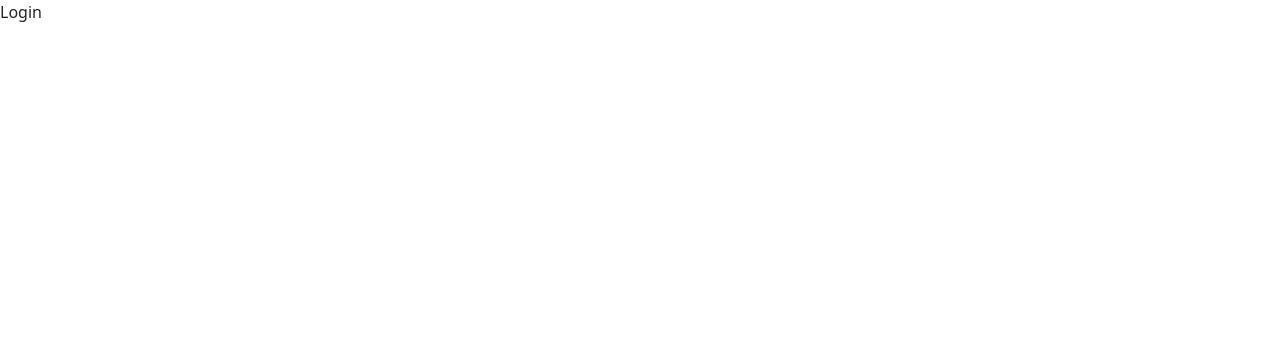
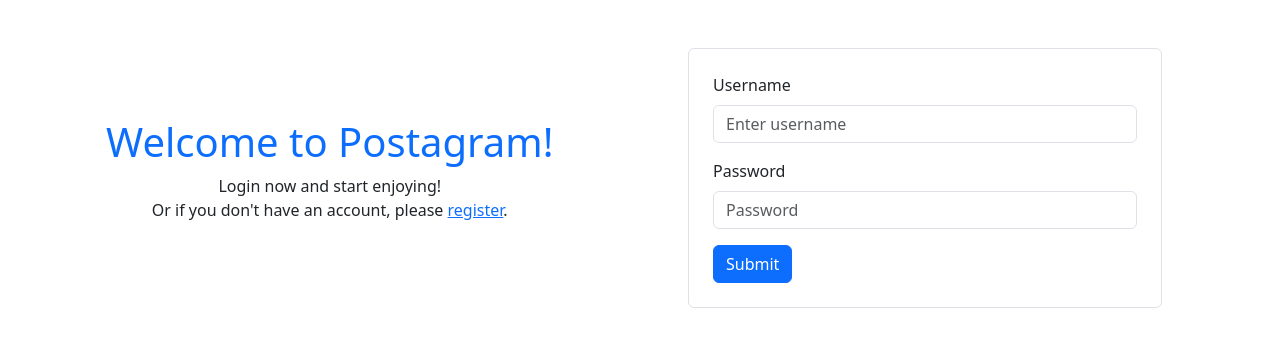
Before and after one commit to Lee816/full-stack, a React (Create React App) app in the folder social-media-app/: page /login in a window 1280 px wide. Shown: the top 346 px of the page. Built offline with nearby package versions, Linux system fonts and the light colour scheme.

Commit message:
로그인 페이지 추가, 라우트 추가

```diff
--- a/social-media-app/src/App.js
+++ b/social-media-app/src/App.js
@@ -3,12 +3,13 @@
 import ProtectedRoute from './routes/ProtectedRoute';
 import Registration from './pages/Registration';
 import Home from './pages/Home';
+import Login from './pages/Login';
 
 function App() {
   return (
     <Routes>
       <Route path='/' element={<ProtectedRoute><Home /></ProtectedRoute>} />
-      <Route path='/login/' element={<div>Login</div>} />
+      <Route path='/login/' element={<Login />} />
       <Route path='/regoster/' element={Registration} />
     </Routes>
   );
--- /dev/null
+++ b/social-media-app/src/components/authentication/LoginForm.jsx
@@ -0,0 +1,89 @@
+import axios from "axios"
+import React, { useState } from "react"
+import { Button, Form } from "react-bootstrap"
+import { useNavigate } from "react-router-dom"
+
+function LoginForm() {
+    const navigate = useNavigate()
+    const [validated, setValidated] = useState(false)
+    const [form, setForm] = useState({})
+    const [error, setError] = useState(null)
+
+    const handleSubmit = (event) => {
+        event.preventDefault()
+        const loginForm = event.currentTarget
+        if (loginForm.checkValidity() === false) {
+            event.stopPropagation()
+        }
+        setValidated(true)
+        const data = {
+            username: form.username,
+            password: form.password,
+        }
+        axios
+            .post("http://localhost:8000/api/auth/login/", data)
+            .then((res) => {
+                // Registering the account and tokens in the
+                // store
+                localStorage.setItem(
+                    "auth",
+                    JSON.stringify({
+                        access: res.data.access,
+                        refresh: res.data.refresh,
+                        user: res.data.user,
+                    })
+                )
+                navigate("/")
+            })
+            .catch((err) => {
+                if (err.message) {
+                    setError(err.request.response)
+                }
+            })
+    }
+
+    return (
+        <Form
+            id="registration-form"
+            className="border p-4 rounded"
+            noValidate
+            validated={validated}
+            onSubmit={handleSubmit}
+        >
+            <Form.Group className="mb-3">
+                <Form.Label>Username</Form.Label>
+                <Form.Control
+                    value={form.username}
+                    onChange={(e) => setForm({ ...form, username: e.target.value })}
+                    required
+                    type="text"
+                    placeholder="Enter username"
+                />
+                <Form.Control.Feedback type="invalid">
+                    This field is required.
+                </Form.Control.Feedback>
+            </Form.Group>
+            <Form.Group className="mb-3">
+                <Form.Label>Password</Form.Label>
+                <Form.Control
+                    value={form.password}
+                    minLength="8"
+                    onChange={(e) => setForm({ ...form, password: e.target.value })}
+                    required
+                    type="password"
+                    placeholder="Password"
+                />
+                <Form.Control.Feedback type="invalid">
+                    Please provide a valid password.
+                </Form.Control.Feedback>
+            </Form.Group>
+            <div className="text-content text-danger">{error && <p>{error}</p>}</div>
+
+            <Button variant="primary" type="submit">
+                Submit
+            </Button>
+        </Form>
+    )
+}
+
+export default LoginForm
--- /dev/null
+++ b/social-media-app/src/pages/Login.jsx
@@ -0,0 +1,27 @@
+import React from "react"
+import { Link } from "react-router-dom"
+import LoginForm from "../components/authentication/LoginForm"
+
+function Login() {
+    return (
+        <div className="container">
+            <div className="row">
+                <div className="col-md-6 d-flex align-items-center">
+                    <div className="content text-center px-4">
+                        <h1 className="text-primary">Welcome to Postagram!</h1>
+                        <p className="content">
+                            Login now and start enjoying! <br />
+                            Or if you don't have an account, please{" "}
+                            <Link to="/register/">register</Link>.
+                        </p>
+                    </div>
+                </div>
+                <div className="col-md-6 p-5">
+                    <LoginForm />
+                </div>
+            </div>
+        </div>
+    )
+}
+
+export default Login
--- a/social-media-app/src/pages/Registration.jsx
+++ b/social-media-app/src/pages/Registration.jsx
@@ -8,12 +8,12 @@
             <div className="row">
                 <div className="col-md-6 d-flex align-items-center">
                     <div className="content text-center px-4">
-                        <h1 className="text-primary">Welcome to Postman!</h1>
+                        <h1 className="text-primary">Welcome to Postagram!</h1>
                         <p className="content">
                             This is a new social media site that will allow you to share your thoughts and experiences with your friends. Register now and start enjoying!
                             <br />
                             Or if you already have an account, please{" "}
-                            <Link to='/login/'></Link>
+                            <Link to='/login/'>login</Link>
                         </p>
                     </div>
                 </div>
--- a/social-media-app/src/routes/ProtectedRoute.jsx
+++ b/social-media-app/src/routes/ProtectedRoute.jsx
@@ -3,7 +3,7 @@
 
 function ProtectedRoute({ children }) {
     const { user } = JSON.parse(localStorage.getItem('auth'));
-    return user ? <>{children}</> : <Navigate to="/register/" />;
+    return user ? <>{children}</> : <Navigate to="/login/" />;
 }
 
 export default ProtectedRoute
```
